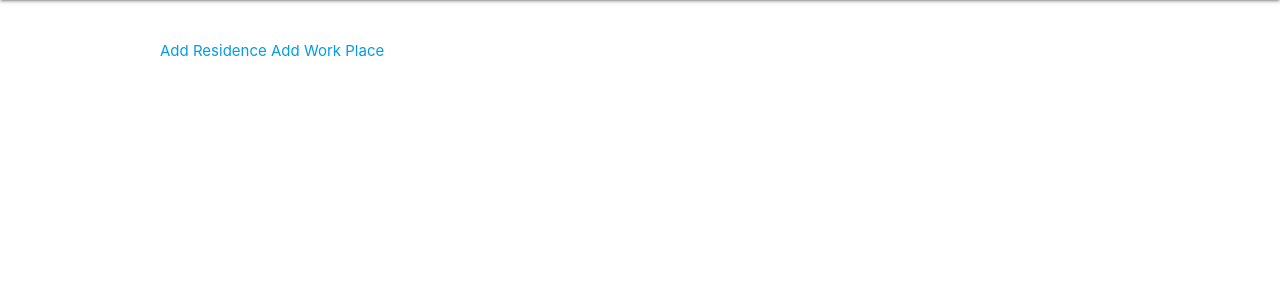
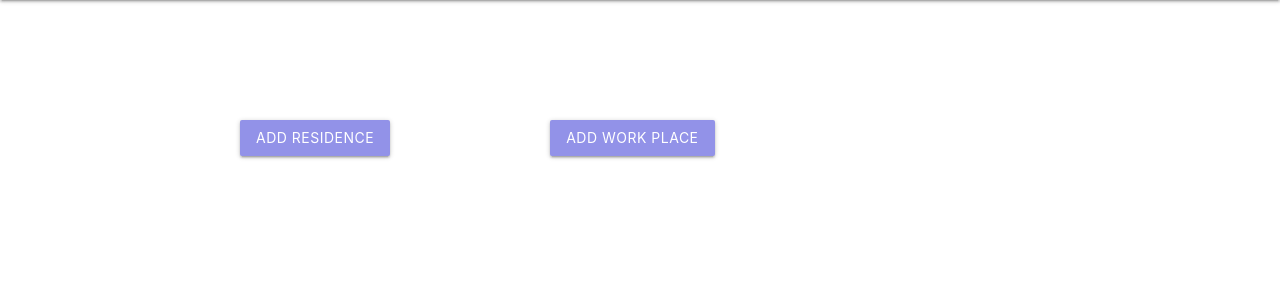
Before and after one commit to jorgelgresendiz/Mygration, a Django app: page /select_entry_form/ in a window 1280 px wide. Shown: the part 64-364 px from the top of the page. Run offline with Django 3.2, Linux system fonts and the light colour scheme; some web fonts are replaced.

Commit message:
update style

```diff
--- a/main_app/static/css/style.css
+++ b/main_app/static/css/style.css
@@ -4,6 +4,11 @@
 
 nav {
     background-color:#191975;
+}
+
+.btn {
+    background-color:#9292e8;
+    margin: 10vh;
 }
 
 .brand-logo{
@@ -18,3 +23,8 @@ nav {
 main {
     margin: 5vh 20vh;
 }
+
+.center {
+    display: flex;
+    align-items: center;
+}
--- a/main_app/templates/base.html
+++ b/main_app/templates/base.html
@@ -21,8 +21,8 @@
               <a href="/" class="brand-logo">Mygration</a>
               <ul id="nav-mobile" class="right hide-on-med-and-down">
                 {% if user.is_authenticated %}
-                  <li><a href="/residences/"">View Homes</a></li>
-                  <li><a href="/workplaces">View Work Places</a></li>
+                  <li><a href="{% url 'residences_index' %}">View Homes</a></li>
+                  <li><a href="{% url 'workplaces_index' %}">View Work Places</a></li>
                   <li><a href="{% url 'select_entry_form' %}">Add Place</a></li>
                   <li><a href="{% url 'logout' %}">Log Out</a></li>
                 {% else %}
--- a/main_app/templates/residences/residences_detail.html
+++ b/main_app/templates/residences/residence_detail.html
@@ -4,7 +4,7 @@
     <div class="card-content">
       <span class="card-title">{{ residence.name }}</span>
       <!-- img code goes here -->
-      <p>Address: {{ residence.address_line_1, residence.address_line_2 }}</p>
+      <p>Address: {{ residence.address_line_1 }}, {{ residence.address_line_2 }}</p>
       <p>City: {{ residence.city }}</p>
       <p>State: {{ residence.state }}</p>
       <p>Zip: {{ residence.zip }}</p>
--- a/main_app/templates/select.html
+++ b/main_app/templates/select.html
@@ -1,7 +1,9 @@
 {% extends 'base.html' %}
 {% block content %}
 
-<a href="{% url 'create_residence' %}">Add Residence</a>
-<a href="{% url 'create_workplace' %}">Add Work Place</a>
+<div class="center">
+    <a class="btn" href="{% url 'create_residence' %}">Add Residence</a>
+    <a class="btn" href="{% url 'create_workplace' %}">Add Work Place</a>
+</div>
 
 {% endblock %}
```
